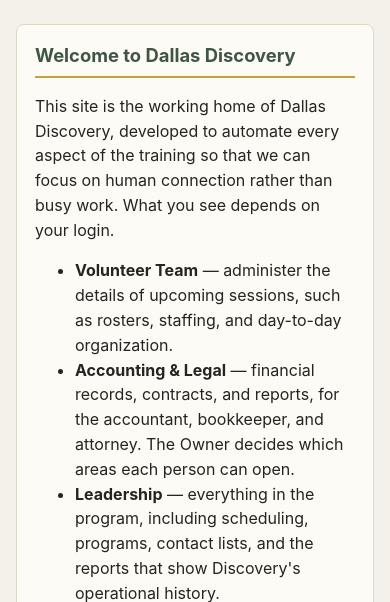
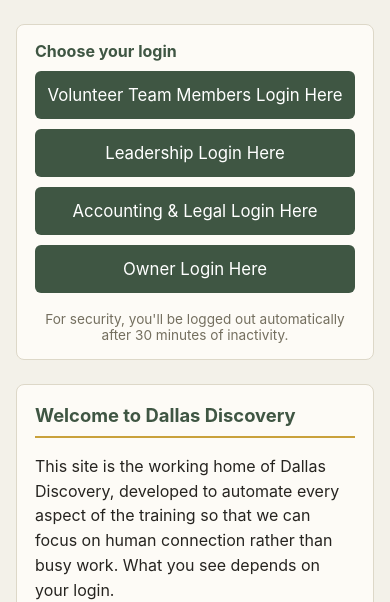
Before and after one commit to BlueskyUSA/Dallas-Discovery-CRM, a Flask app: page /crm/login in a window 390 px wide. Shown: the part 83-685 px from the top of the page. Run offline with Flask 3, Linux system fonts and the light colour scheme.

Commit message:
Add files via upload

```diff
--- a/templates/login_choose.html
+++ b/templates/login_choose.html
@@ -1,6 +1,7 @@
 {% extends "crm_base.html" %}
 {% block title %}Log in — {{ program_name }}{% endblock %}
 {% block content %}
+<style>@media(max-width:760px){.lc-login{order:-1;flex:1 1 100%!important}}</style>
 <div style="display:flex; flex-wrap:wrap; gap:24px; align-items:flex-start">
   <div class="card" style="flex:1 1 460px; max-width:820px; line-height:1.55; margin:0">
     <h2 style="margin-top:0">Welcome to Dallas Discovery</h2>
@@ -14,7 +15,7 @@
     <p>The programs on this site include D1, D2, D3, Relationship, Refocus, and Spiritual. New programs, such as seminars on managing finances, or weekend relationship intensives can be added at any time.</p>
     <p style="margin-bottom:0">Trainee and leadership information here is confidential. Please use it only for Discovery.</p>
   </div>
-  <div class="card" style="flex:0 1 380px; margin:0">
+  <div class="card lc-login" style="flex:0 1 380px; margin:0">
     <h3 style="margin-top:0">Choose your login</h3>
     {% for label, url in logins %}
     <a class="btn" href="{{ url }}" style="display:block; text-align:center; margin:10px 0; padding:14px 12px; font-size:1.05rem; text-decoration:none">{{ label }}</a>
```
